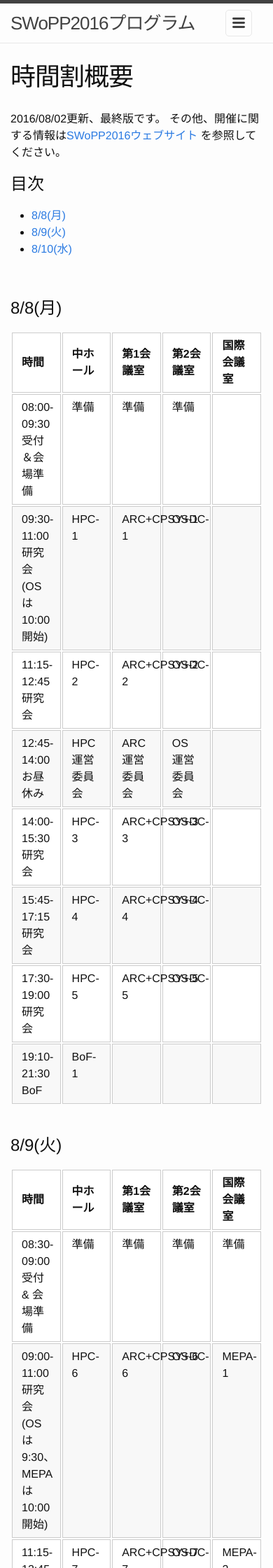
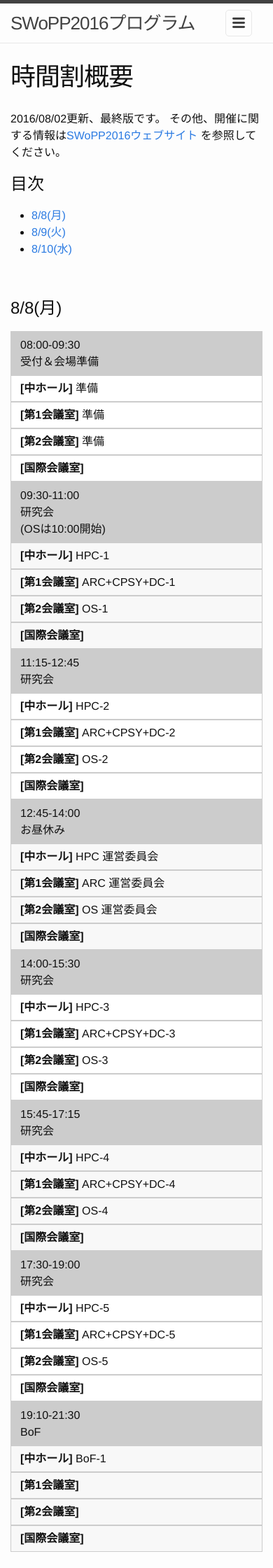
Before and after one commit to swopp/swopp.github.io, a Jekyll site: the page built from 2016/schedule-overview.md, in a window 390 px wide. Shown: the top 2240 px of the page at 70% size. Built offline with Jekyll 4.4.1, drawn with Linux system fonts in a browser that asks for light colours; some of the changed text lies outside the part shown.

Commit message:
support smartphone better

```diff
--- a/2016/schedule-overview.md
+++ b/2016/schedule-overview.md
@@ -21,6 +21,7 @@ permalink: /2016/overview/
 
 # 8/8(月)
 
+{: .swopp2016table}
 | 時間                                                    | 中ホール         | 第1会議室         | 第2会議室          | 国際会議室   |
 |---------------------------------------------------------|------------------|-------------------|--------------------|--------------|
 | 08:00-09:30<br/>受付＆会場準備                          | 準備             | 準備              | 準備               |              |
@@ -36,6 +37,7 @@ permalink: /2016/overview/
 
 # 8/9(火)
 
+{: .swopp2016table}
 | 時間                                                    | 中ホール         | 第1会議室         | 第2会議室          | 国際会議室   |
 |---------------------------------------------------------|------------------|-------------------|--------------------|--------------|
 | 08:30-09:00<br/>受付 & 会場準備                         | 準備             | 準備              | 準備               | 準備         |
@@ -51,6 +53,7 @@ permalink: /2016/overview/
 
 # 8/10(水)
 
+{: .swopp2016table}
 | 時間                                                    | 中ホール         | 第1会議室         | 第2会議室          | 国際会議室   |
 |---------------------------------------------------------|------------------|-------------------|--------------------|--------------|
 | 08:30-09:00<br/>受付 & 会場準備                         | 準備             | 準備              | 準備               |              |
--- a/_sass/_base.scss
+++ b/_sass/_base.scss
@@ -203,7 +203,6 @@ pre {
     }
 }
 
-
 table {
     padding: 0;
     table-layout: fixed;
@@ -233,6 +232,53 @@ table tr td {
     padding: 6px 13px;
 }
 table tr th :first-child, table tr td :first-child {
-margin-top: 0; }
+    margin-top: 0;
+}
 table tr th :last-child, table tr td :last-child {
-margin-bottom: 0; }
+    margin-bottom: 0;
+}
+
+
+@include media-query($on-palm) {
+    table, thead, tbody, th, td, tr {
+        display: block;
+    }
+
+    thead tr {
+        display: none;
+    }
+
+    tr {
+        // border: 5px solid #cccccc;
+        // border-bottom: 10px;
+    }
+
+    td {
+        /* Behave  like a "row" */
+        // border: 1px solid #fff;
+        // border-bottom: 1px solid #eee;
+        // position: relative;
+        // padding-top: 1em;
+        // padding-bottom: 1em;
+        // padding-left: 50%;
+    }
+
+    td:before {
+       /* Now like a table header */
+       // position: absolute;
+       /* Top/left values mimic padding */
+       // top: 6px;
+       // left: 6px;
+       // width: 45%;
+       // padding-right: 10px;
+       // padding-top: 0;
+       // white-space: nowrap;
+    }
+
+    // td:nth-of-type(1):before { content: "時間"; }
+    table.swopp2016table td:nth-of-type(1) { background-color: #ccc; }
+    table.swopp2016table td:nth-of-type(2):before { font-weight: bold; content: "[中ホール] "; }
+    table.swopp2016table td:nth-of-type(3):before { font-weight: bold; content: "[第1会議室] "; }
+    table.swopp2016table td:nth-of-type(4):before { font-weight: bold; content: "[第2会議室] "; }
+    table.swopp2016table td:nth-of-type(5):before { font-weight: bold; content: "[国際会議室] "; }
+}
--- a/css/main.scss
+++ b/css/main.scss
@@ -25,8 +25,8 @@ $grey-color-dark:  darken($grey-color, 25%);
 // Width of the content area
 $content-width:    1800px;
 
-$on-palm:          1600px;
-$on-laptop:        1800px;
+$on-palm:          600px;
+$on-laptop:        800px;
 
 
 
```
Also changed, not shown: 2016/schedule-details.md (+3 -0 lines).
